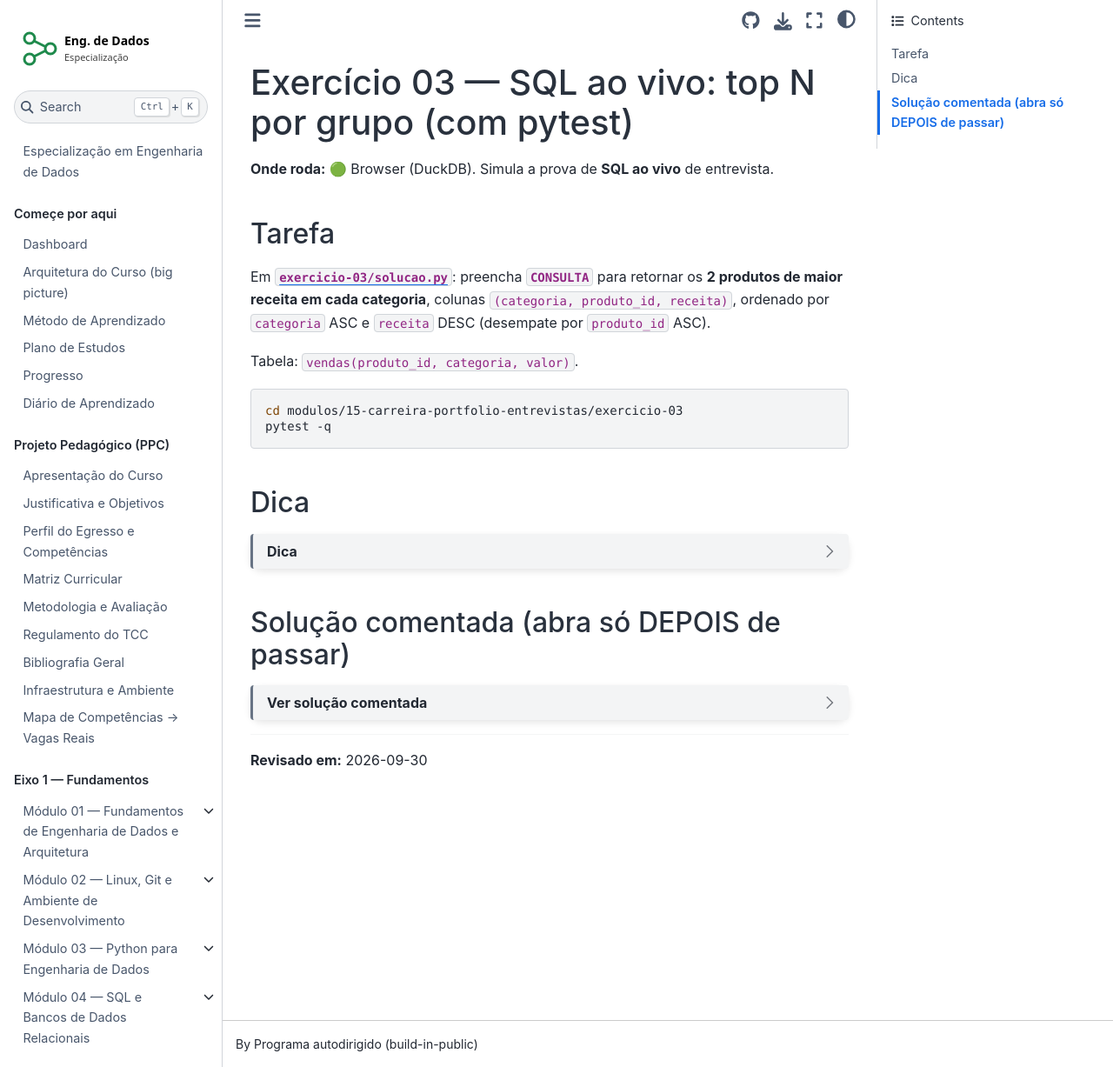
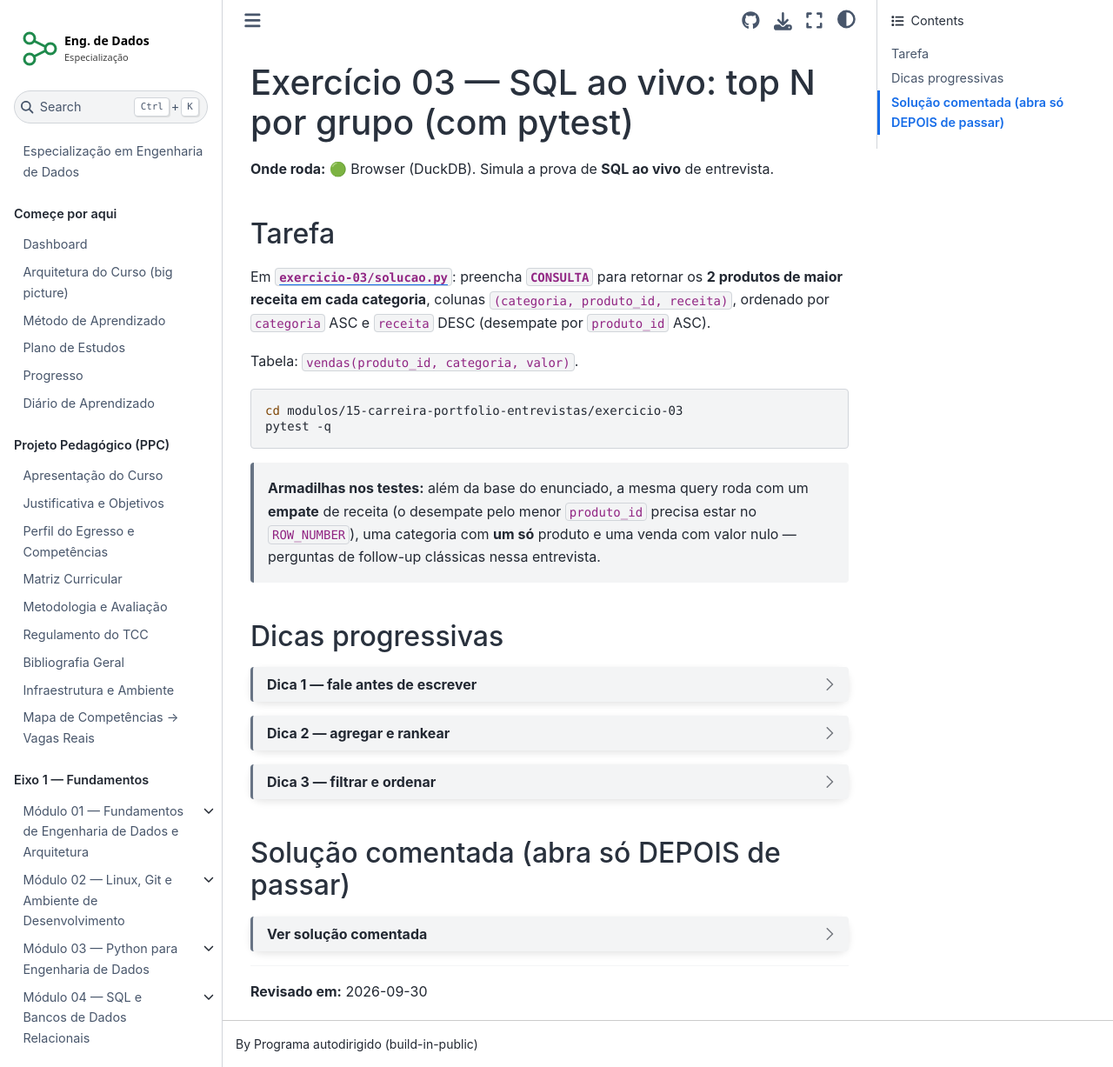
Before and after one commit to alvaroarmani/dataengineering-plataform, a Jupyter Book: the page built from modulos/15-carreira-portfolio-entrevistas/exercicio-03.md, in a window 1280 px wide and 1227 px high. Shown: the whole window at 87% size. Built offline with Jupyter Book 1.0.4 settings and Sphinx 7.4.7 and the Sphinx Book theme 1.1.4, drawn with Linux system fonts in a browser that asks for light colours; pages that are not in the unit, such as notebooks, are missing from menus.

Commit message:
docs(pratica): escada de 3 dicas nos exercícios com grader real (Docker, Spark, Kafka, K8s) e no SQL ao vivo
As dicas únicas entregavam a resposta; agora vão do conceito ao quase-pronto.

Co-Authored-By: Claude Opus 5.5 <noreply@anthropic.com>

````diff
--- a/modulos/15-carreira-portfolio-entrevistas/exercicio-03.md
+++ b/modulos/15-carreira-portfolio-entrevistas/exercicio-03.md
@@ -14,12 +14,17 @@ cd modulos/15-carreira-portfolio-entrevistas/exercicio-03
 pytest -q
 ```
 
-## Dica
-:::{dropdown} Dica
-Como numa entrevista, pense em voz alta e resolva em passos: (1) agregue a receita por
-`(categoria, produto_id)` numa CTE; (2) rankeie dentro da categoria com
-`ROW_NUMBER() OVER (PARTITION BY categoria ORDER BY SUM(valor) DESC, produto_id ASC)`;
-(3) filtre `rn <= 2` e ordene o resultado final.
+> **Armadilhas nos testes:** além da base do enunciado, a mesma query roda com um **empate** de receita (o desempate pelo menor `produto_id` precisa estar no `ROW_NUMBER`), uma categoria com **um só** produto e uma venda com valor nulo — perguntas de follow-up clássicas nessa entrevista.
+
+## Dicas progressivas
+:::{dropdown} Dica 1 — fale antes de escrever
+Como numa entrevista (teoria 02), diga o plano em voz alta: "primeiro agrego a receita por produto, depois rankeio dentro de cada categoria, depois filtro os 2 primeiros". O entrevistador avalia o raciocínio tanto quanto a query.
+:::
+:::{dropdown} Dica 2 — agregar e rankear
+Uma CTE com `SUM(valor)` por `(categoria, produto_id)`; outra com `ROW_NUMBER() OVER (PARTITION BY categoria ORDER BY receita DESC, produto_id ASC)`. O `produto_id` no `ORDER BY` da janela é o desempate — sem ele, empates viram resultados aleatórios.
+:::
+:::{dropdown} Dica 3 — filtrar e ordenar
+Filtre `rn <= 2` na consulta externa (a window roda depois do `WHERE`) e ordene o resultado por `categoria, receita DESC, produto_id`. Categoria com um só produto devolve uma linha só — e está certo.
 :::
 
 ## Solução comentada (abra só DEPOIS de passar)
````
Also changed, not shown: modulos/10-docker-avancado/exercicio-07.md (+10 -3 lines), modulos/11-spark-lakehouse/exercicio-09.md (+10 -4 lines), modulos/17-streaming-tempo-real/exercicio-07.md (+10 -5 lines), modulos/20-cloud-kubernetes/exercicio-07.md (+10 -5 lines).
